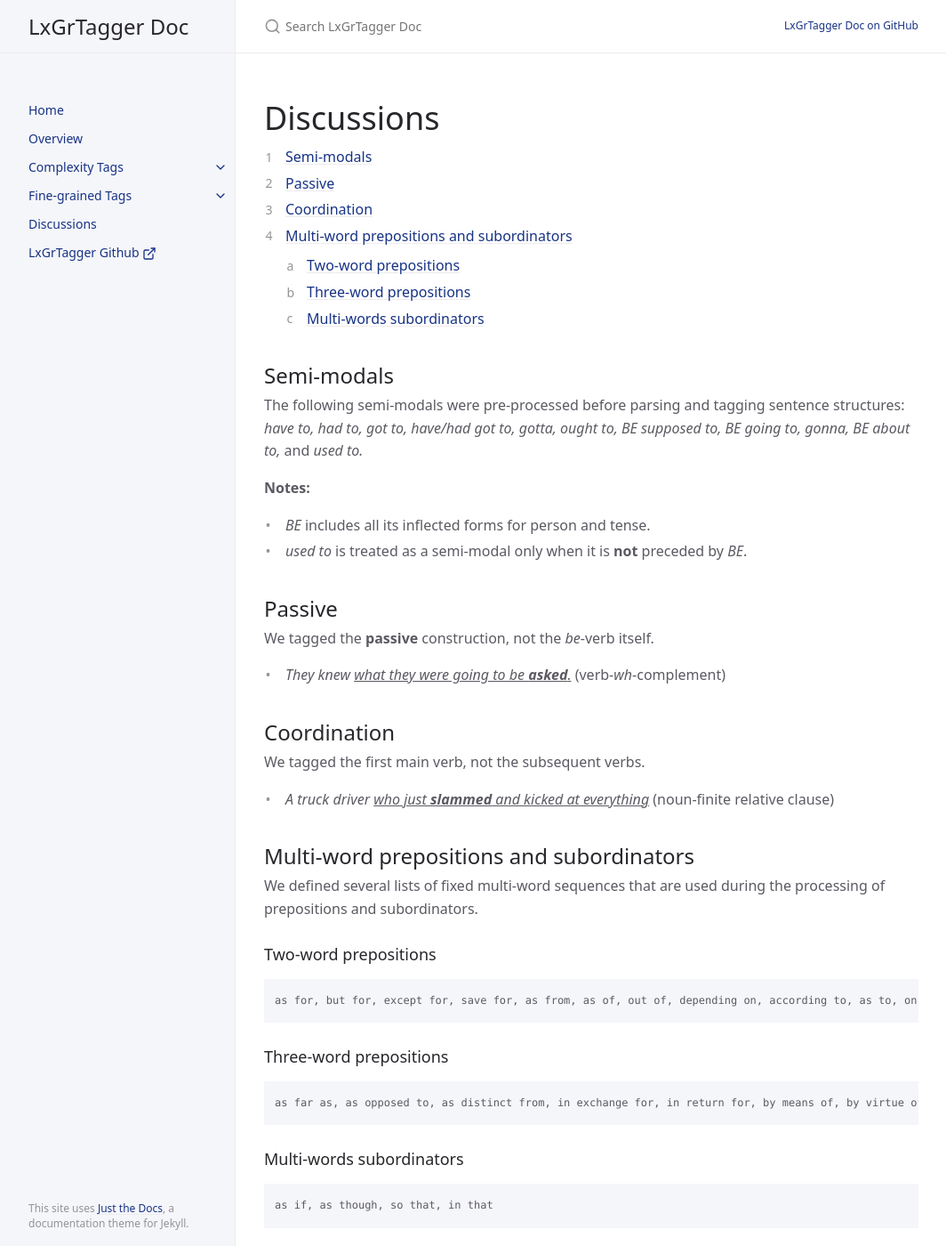
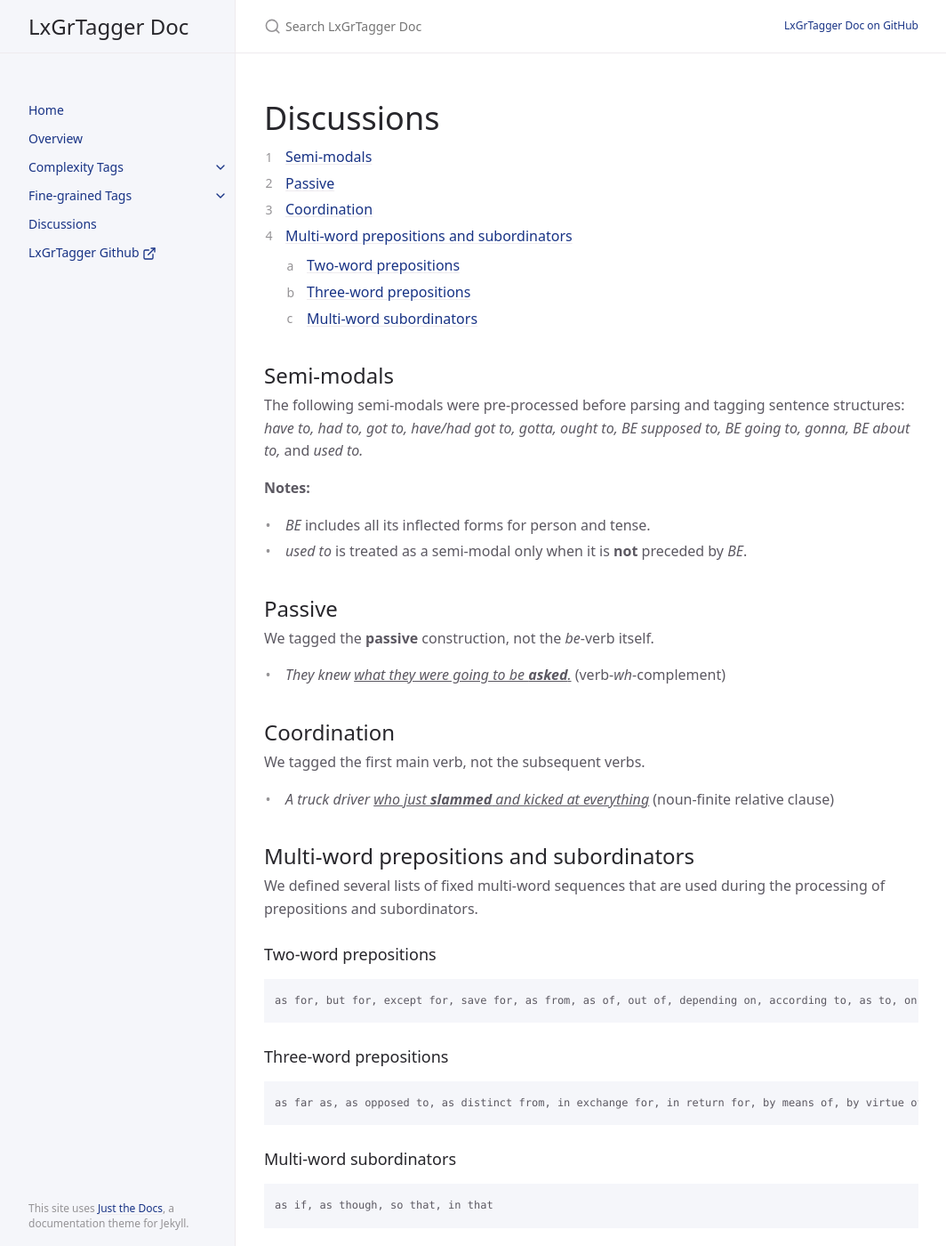
Before and after one commit to LCR-ADS-Lab/LxGrTagger-Documentation, a Jekyll site: the page built from docs/Discussions.md, in a window 1280 px wide and 1400 px high. Shown: the whole window at 89% size, without its empty margins (107-1171 px from the left). Built offline with Jekyll 4.4.1, drawn with Linux system fonts in a browser that asks for light colours; cached includes are drawn as plain includes.

Commit message:
Update Discussions.md

````diff
--- a/docs/Discussions.md
+++ b/docs/Discussions.md
@@ -45,7 +45,7 @@ as for, but for, except for, save for, as from, as of, out of, depending on, acc
 as far as, as opposed to, as distinct from, in exchange for, in return for, by means of, by virtue of, by way of, for lack of, for want of, in aid of, in back of, in case of, in charge of, in consequence of, in favour of, in front of, in lieu of, in light of, in need of, in place of, in respect of, in search of, in spite of, in terms of, in view of, on account of, on behalf of, on grounds of, on top of, by reference to, in addition to, in contrast to, in reference to, in regard to, in relation to, with regard to, with reference to, with respect to, at variance with, in accordance with, in comparison with, in compliance with, in conformity with, in contact with, in line with, as a result of, at the expense of, for the sake of, in the case of, in the event of, in the light of, on the grounds of, on the ground of, on the part of, with the exception of, at the back of, in the middle of
 ```
 
-### Multi-words subordinators
+### Multi-word subordinators
 
 ```markdown
 as if, as though, so that, in that
````
